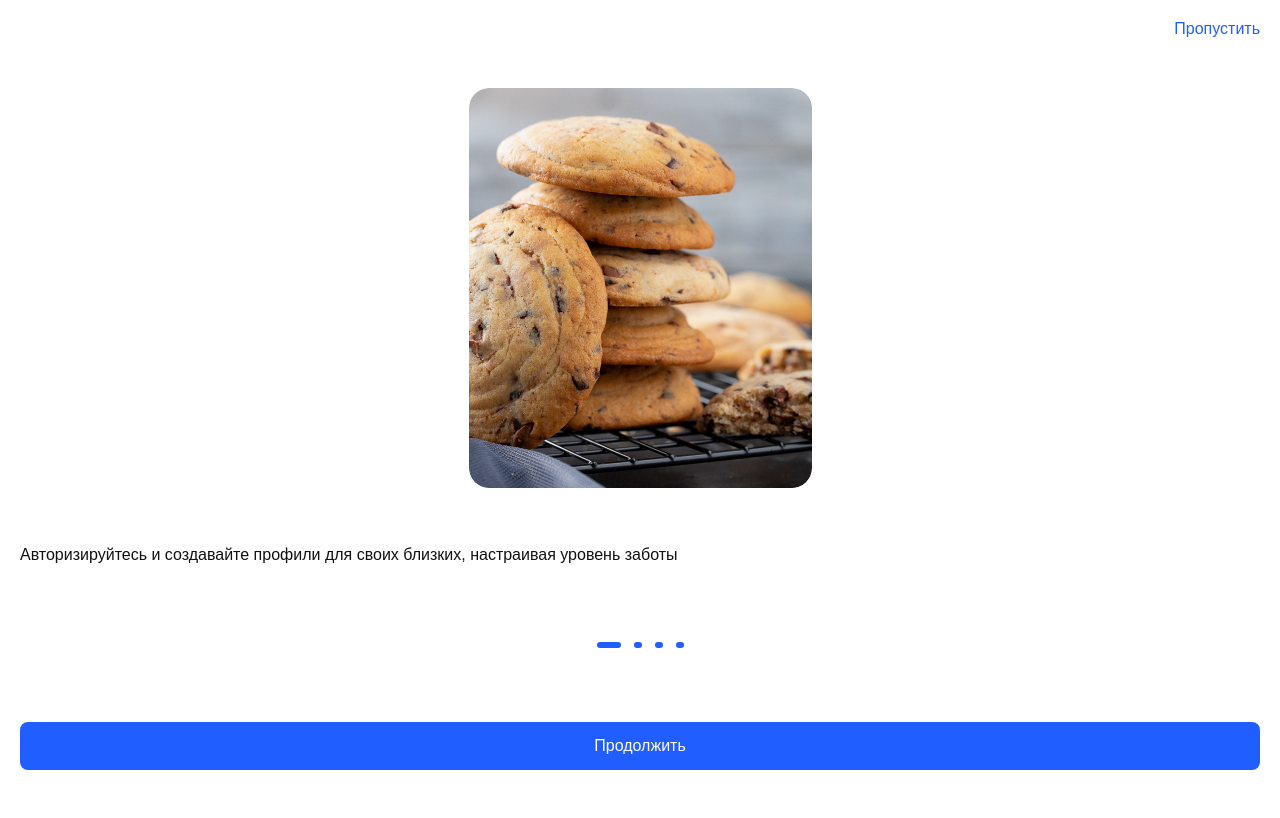
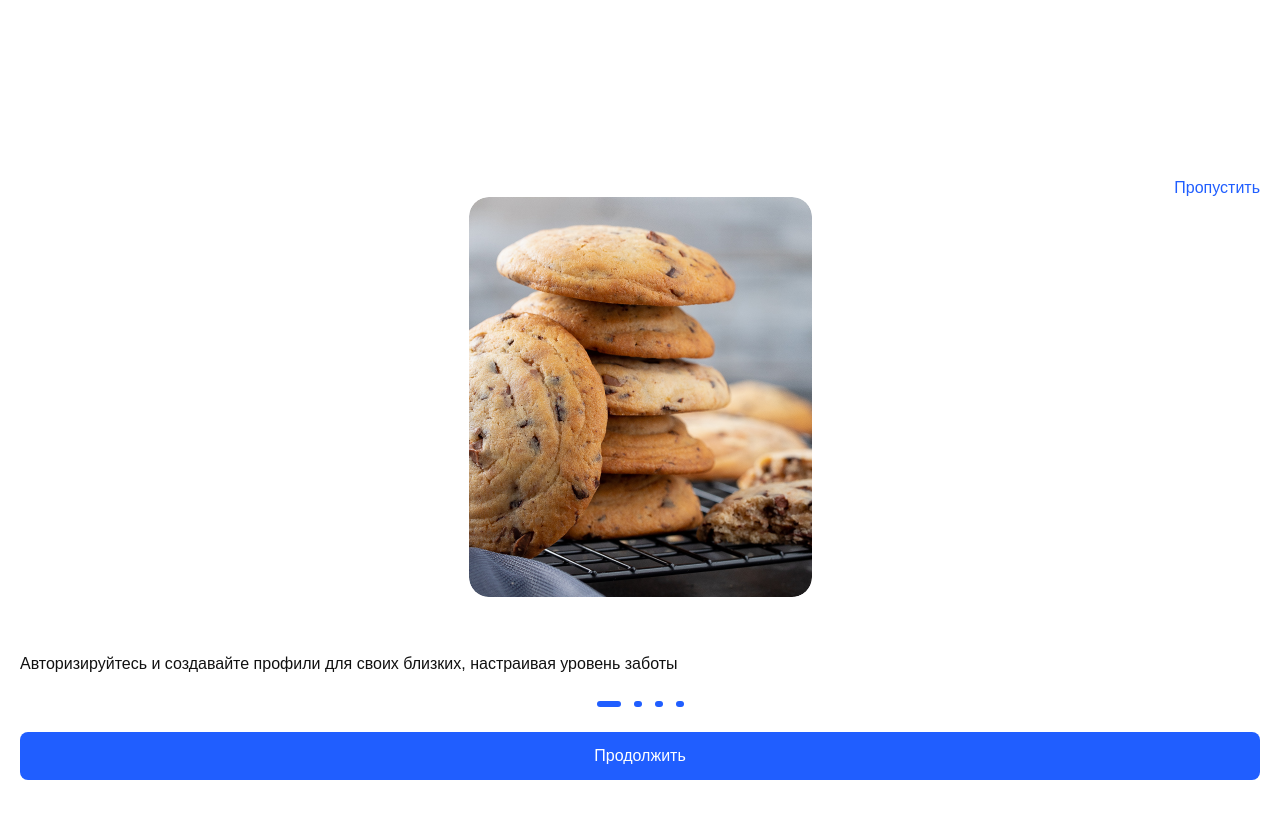
Before and after one commit to OrtemkaDead/quasar-test-task-front, a React (Create React App) app: page / in a window 1280 px wide. Shown: the top 818 px of the page. Built offline with nearby package versions, Linux system fonts and the light colour scheme.

Commit message:
Добавил небольшую логику свайпера

```diff
--- a/src/components/StartSwiper/StartSwiper.jsx
+++ b/src/components/StartSwiper/StartSwiper.jsx
@@ -1,4 +1,4 @@
-import React from "react";
+import React, { useState } from "react";
 
 // Styles
 import "./StartSwiper.scss";
@@ -17,6 +17,8 @@ import "swiper/css";
 import "swiper/css/pagination";
 
 const StartSwiper = () => {
+  const [isLastSlide, setIsLastSlide] = useState(false);
+
   return (
     <div className="container">
       <Swiper
@@ -25,9 +27,19 @@ const StartSwiper = () => {
         modules={[Pagination, A11y]}
         spaceBetween={50}
         slidesPerView={1}
-        pagination={{ clickable: true }}
+        pagination
+        onReachEnd={() => setIsLastSlide(true)}
+        onActiveIndexChange={(swiper) => {
+          if (swiper.activeIndex === swiper.slides.length) setIsLastSlide(true);
+        }}
       >
-        <SwiperButtonSkip slot="container-start">Пропустить</SwiperButtonSkip>
+        {/* {isLastSlide ? null : (
+          <SwiperButtonSkip slot="container-start">Пропустить</SwiperButtonSkip>
+        )} */}
+
+        <SwiperButtonSkip slot="container-start">
+          {isLastSlide ? "" : "Пропустить"}
+        </SwiperButtonSkip>
 
         <SwiperSlide>
           <StartContent />
@@ -42,7 +54,9 @@ const StartSwiper = () => {
           <StartContent />
         </SwiperSlide>
 
-        <SwiperButtonNext>Продолжить</SwiperButtonNext>
+        <SwiperButtonNext>
+          {isLastSlide ? "Начать пользоваться" : "Продолжить"}
+        </SwiperButtonNext>
       </Swiper>
     </div>
   );
--- a/src/pages/StartPage/StartPage.scss
+++ b/src/pages/StartPage/StartPage.scss
@@ -10,7 +10,7 @@
   &__swiper {
     width: 100%;
     //todo ХЗ правильно это или нет
-    min-height: 100vh;
+    // min-height: 100vh;
     @include flexible(inherit, space-between);
   }
 
```
